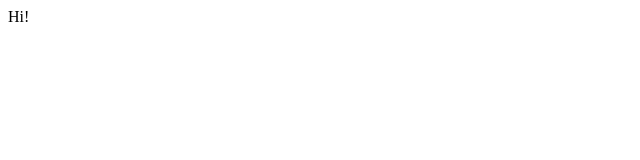
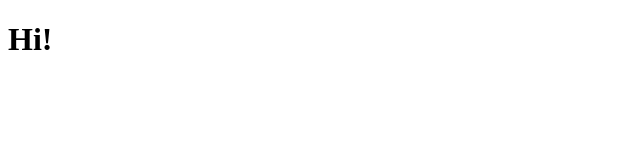
Before and after one commit to DavidEmmanuel22/vale, a React (Create React App) app: page / in a window 1280 px wide. Shown: the top 160 px of the page, without its empty margins (0-640 px from the left). Built offline with nearby package versions, Linux system fonts and the light colour scheme.

Commit message:
file editing

```diff
--- a/src/App.js
+++ b/src/App.js
@@ -4,7 +4,7 @@ import React from 'react'
 function App() {
   return (
     <div >
-     Hi!
+     <h1>Hi!</h1>
     </div>
   )
 }
```
